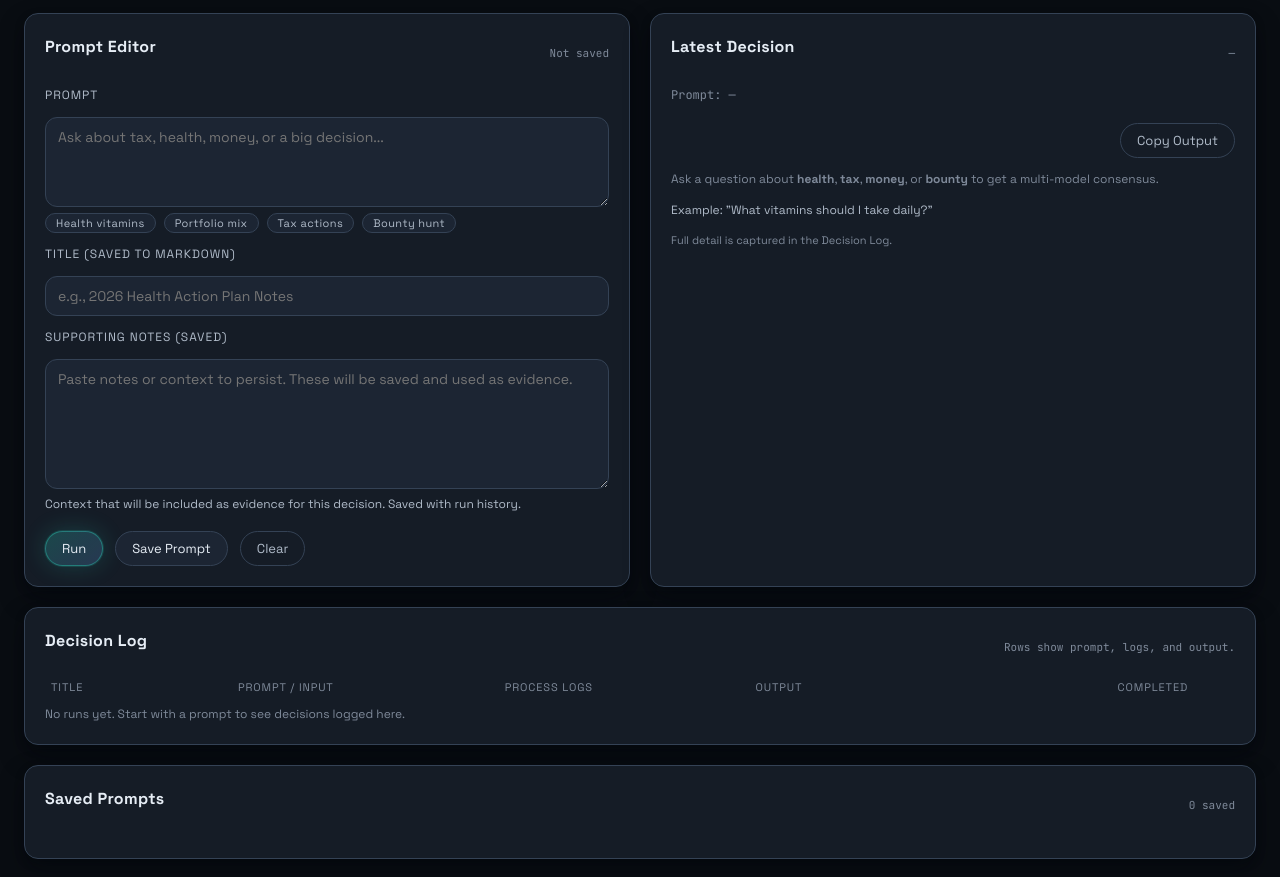
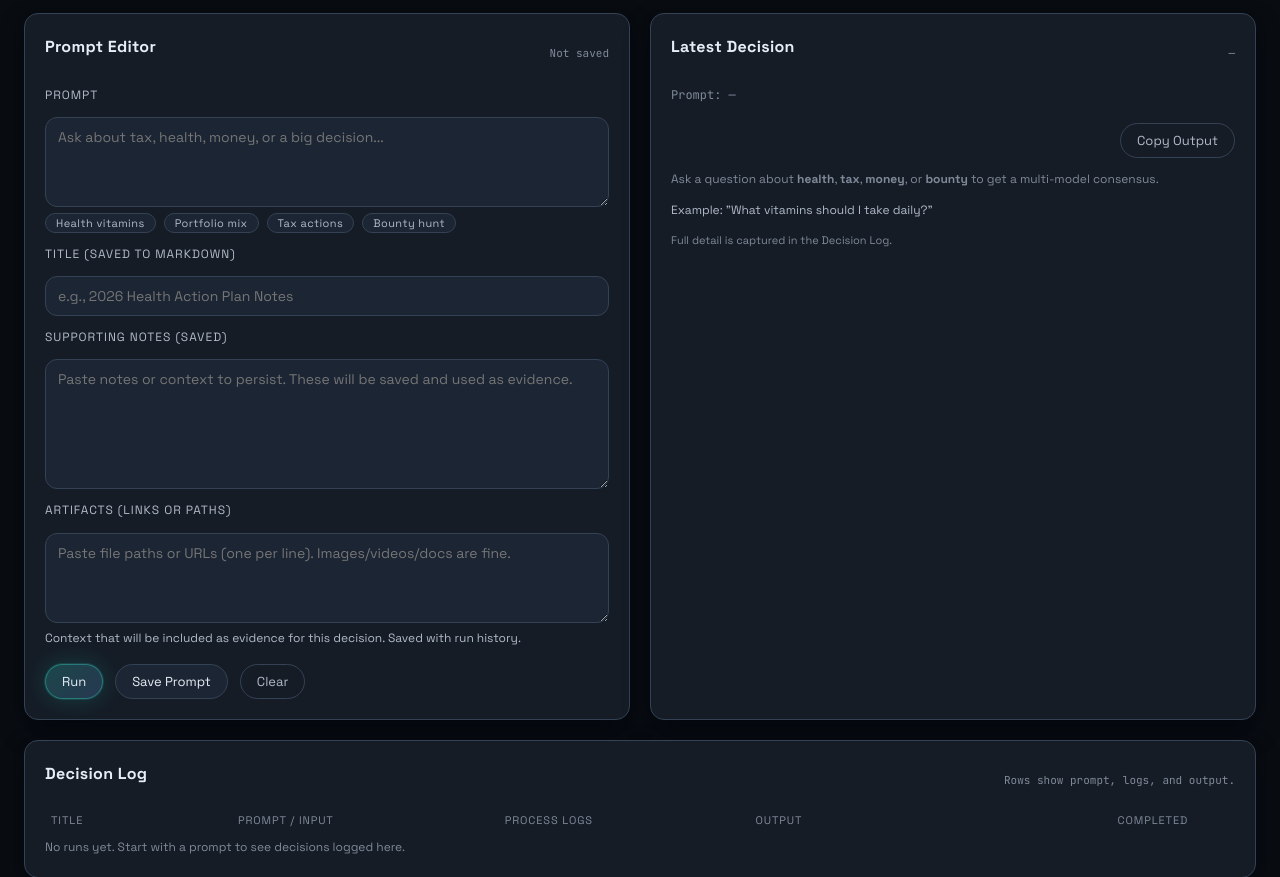
Before and after one commit to tannernicol/agent-conclave, a FastAPI app: page / in a window 1280 px wide. Shown: the part 95-972 px from the top of the page. Run offline with FastAPI, Linux system fonts and the light colour scheme; data that the repository does not hold is empty; parts of the project's set-up code (start-up, migrations or seed data) failed here and were passed over.

Commit message:
Allow saved prompts to include artifact links

```diff
--- a/conclave/server.py
+++ b/conclave/server.py
@@ -33,6 +33,11 @@ def _inputs_dir(config) -> Path:
     path.mkdir(parents=True, exist_ok=True)
     return path
 
+def _artifacts_dir(config) -> Path:
+    path = config.data_dir / "artifacts"
+    path.mkdir(parents=True, exist_ok=True)
+    return path
+
 def _prompts_dir(config) -> Path:
     path = config.data_dir / "prompts"
     path.mkdir(parents=True, exist_ok=True)
@@ -44,7 +49,7 @@ def _prompt_path(config, prompt_id: str) -> Path:
 def _prompt_input_path(config, prompt_id: str) -> Path:
     return _inputs_dir(config) / f"prompt-{prompt_id}.md"
 
-def _write_prompt_input(path: Path, title: str, question: str, notes: str) -> None:
+def _write_prompt_input(path: Path, title: str, question: str, notes: str, artifacts: list[str] | None = None) -> None:
     body = []
     if title:
         body.append(f"# {title}")
@@ -55,6 +60,11 @@ def _write_prompt_input(path: Path, title: str, question: str, notes: str) -> No
         body.append("")
     body.append("## Notes")
     body.append(notes or "")
+    if artifacts:
+        body.append("")
+        body.append("## Artifacts")
+        for item in artifacts:
+            body.append(f"- {item}")
     path.write_text("\n".join(body).strip() + "\n")
 
 
@@ -164,6 +174,8 @@ async def inputs_api(payload: dict, request: Request):
         return JSONResponse({"error": "content required"}, status_code=400)
     title = (payload.get("title") or "").strip()
     question = (payload.get("question") or "").strip()
+    artifacts = payload.get("artifacts") or []
+    artifacts = [str(item).strip() for item in artifacts if str(item).strip()]
     slug = _slugify(title or question or "input")
     ts = datetime.now().strftime("%Y%m%d-%H%M%S")
     filename = f"{ts}-{slug}.md"
@@ -179,8 +191,13 @@ async def inputs_api(payload: dict, request: Request):
         body.append("")
     body.append("## Notes")
     body.append(content)
+    if artifacts:
+        body.append("")
+        body.append("## Artifacts")
+        for item in artifacts:
+            body.append(f"- {item}")
     path.write_text("\n".join(body).strip() + "\n")
-    return {"ok": True, "input_id": filename, "path": str(path)}
+    return {"ok": True, "input_id": filename, "path": str(path), "artifacts": artifacts}
 
 
 @app.get("/api/inputs")
@@ -202,6 +219,8 @@ async def prompts_create_api(payload: dict, request: Request):
     title = (payload.get("title") or "").strip()
     query = (payload.get("query") or "").strip()
     notes = (payload.get("notes") or "").strip()
+    artifacts = payload.get("artifacts") or []
+    artifacts = [str(item).strip() for item in artifacts if str(item).strip()]
     if not query:
         return JSONResponse({"error": "query required"}, status_code=400)
     prompt_id = (payload.get("id") or "").strip()
@@ -216,12 +235,13 @@ async def prompts_create_api(payload: dict, request: Request):
         "title": title,
         "query": query,
         "notes": notes,
+        "artifacts": artifacts,
         "created_at": created_at,
         "updated_at": created_at,
         "input_path": str(_prompt_input_path(config, prompt_id)),
         "last_run_id": None,
     }
-    _write_prompt_input(Path(prompt["input_path"]), title, query, notes)
+    _write_prompt_input(Path(prompt["input_path"]), title, query, notes, artifacts)
     path.write_text(json.dumps(prompt, indent=2))
     return {"ok": True, "prompt": prompt}
 
@@ -236,13 +256,18 @@ async def prompts_update_api(prompt_id: str, payload: dict, request: Request):
     title = (payload.get("title") or prompt.get("title") or "").strip()
     query = (payload.get("query") or prompt.get("query") or "").strip()
     notes = (payload.get("notes") or prompt.get("notes") or "").strip()
+    artifacts = payload.get("artifacts")
+    if artifacts is None:
+        artifacts = prompt.get("artifacts") or []
+    artifacts = [str(item).strip() for item in artifacts if str(item).strip()]
     prompt["title"] = title
     prompt["query"] = query
     prompt["notes"] = notes
+    prompt["artifacts"] = artifacts
     prompt["updated_at"] = datetime.now().astimezone().isoformat(timespec="seconds")
     input_path = Path(prompt.get("input_path") or _prompt_input_path(config, prompt_id))
     prompt["input_path"] = str(input_path)
-    _write_prompt_input(input_path, title, query, notes)
+    _write_prompt_input(input_path, title, query, notes, artifacts)
     path.write_text(json.dumps(prompt, indent=2))
     return {"ok": True, "prompt": prompt}
 
--- a/conclave/static/app.js
+++ b/conclave/static/app.js
@@ -524,12 +524,16 @@ async function startRun(query) {
   renderProgress({ status: 'running', events: [] });
   const inputTitle = document.getElementById('input-title').value.trim();
   const inputNotes = document.getElementById('input-notes').value.trim();
+  const inputArtifacts = document.getElementById('input-artifacts').value
+    .split('\n')
+    .map((line) => line.trim())
+    .filter((line) => line);
   let inputId = null;
   if (inputNotes) {
     const inputResp = await fetchJSON('/api/inputs', {
       method: 'POST',
       headers: { 'Content-Type': 'application/json' },
-      body: JSON.stringify({ title: inputTitle, content: inputNotes, question: query }),
+      body: JSON.stringify({ title: inputTitle, content: inputNotes, question: query, artifacts: inputArtifacts }),
     });
     inputId = inputResp.input_id;
   }
@@ -560,11 +564,15 @@ async function savePrompt() {
   const query = document.getElementById('query').value.trim();
   const title = document.getElementById('input-title').value.trim();
   const notes = document.getElementById('input-notes').value.trim();
+  const artifacts = document.getElementById('input-artifacts').value
+    .split('\n')
+    .map((line) => line.trim())
+    .filter((line) => line);
   if (!query) {
     setPromptStatus('Prompt required');
     return;
   }
-  const payload = { title, query, notes };
+  const payload = { title, query, notes, artifacts };
   let resp;
   if (currentPromptId) {
     resp = await fetchJSON(`/api/prompts/${currentPromptId}`, {
@@ -589,6 +597,7 @@ async function loadPrompt(promptId) {
   document.getElementById('query').value = prompt.query || '';
   document.getElementById('input-title').value = prompt.title || '';
   document.getElementById('input-notes').value = prompt.notes || '';
+  document.getElementById('input-artifacts').value = (prompt.artifacts || []).join('\n');
   currentPromptId = prompt.id;
   setPromptStatus(`Loaded: ${prompt.id}`);
 }
@@ -678,6 +687,7 @@ clearBtn.addEventListener('click', () => {
   document.getElementById('query').value = '';
   document.getElementById('input-title').value = '';
   document.getElementById('input-notes').value = '';
+  document.getElementById('input-artifacts').value = '';
   currentPromptId = null;
   setPromptStatus('Not saved');
 });
--- a/conclave/templates/index.html
+++ b/conclave/templates/index.html
@@ -44,6 +44,8 @@
           <input id="input-title" name="input-title" type="text" placeholder="e.g., 2026 Health Action Plan Notes" />
           <label for="input-notes">Supporting notes (saved)</label>
           <textarea id="input-notes" name="input-notes" rows="6" placeholder="Paste notes or context to persist. These will be saved and used as evidence."></textarea>
+          <label for="input-artifacts">Artifacts (links or paths)</label>
+          <textarea id="input-artifacts" name="input-artifacts" rows="3" placeholder="Paste file paths or URLs (one per line). Images/videos/docs are fine."></textarea>
           <div class="helper-text ui-muted">Context that will be included as evidence for this decision. Saved with run history.</div>
           <div class="actions">
             <button type="submit" class="ui-button primary">Run</button>
```
Also changed, not shown: conclave/pipeline.py (+38 -0 lines).
